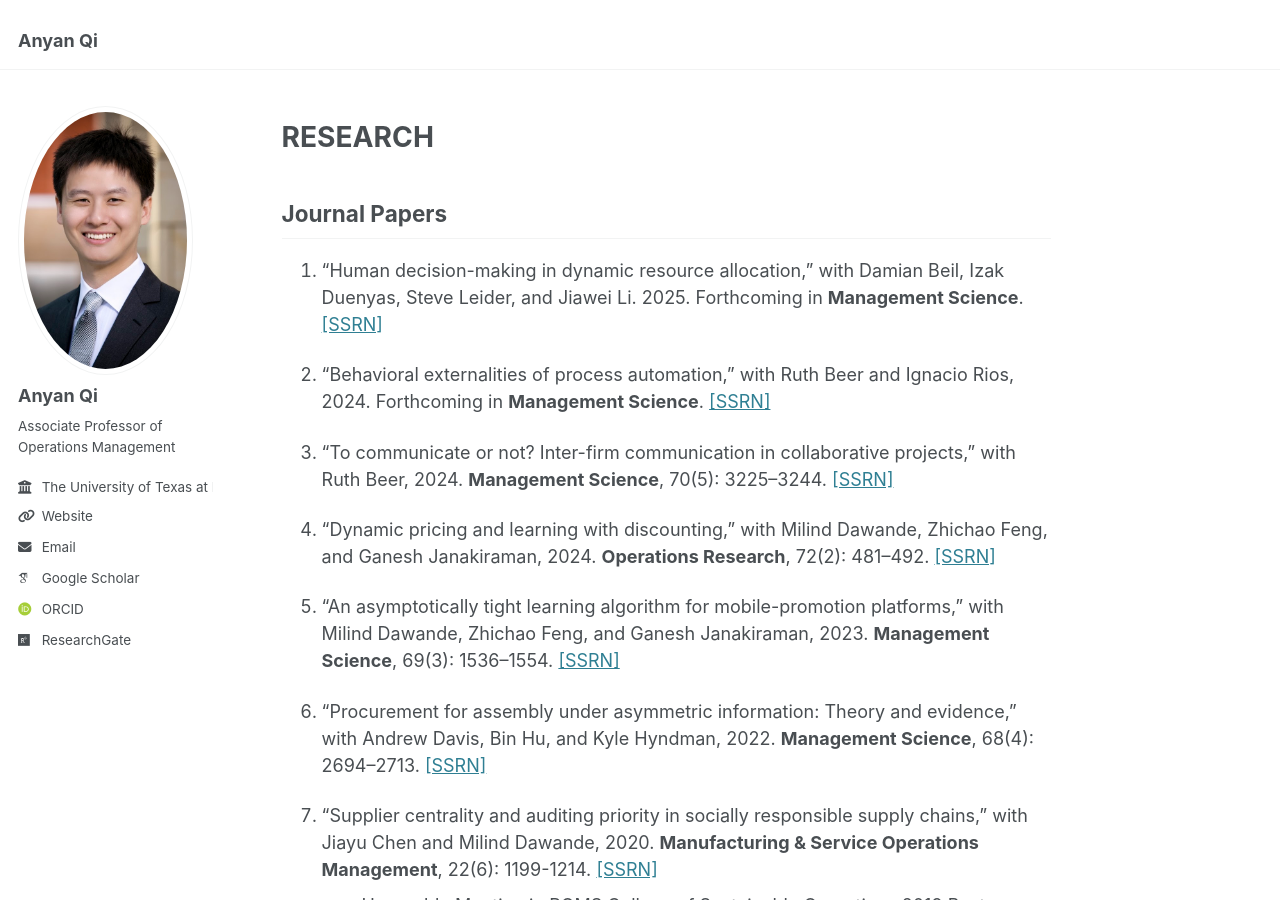
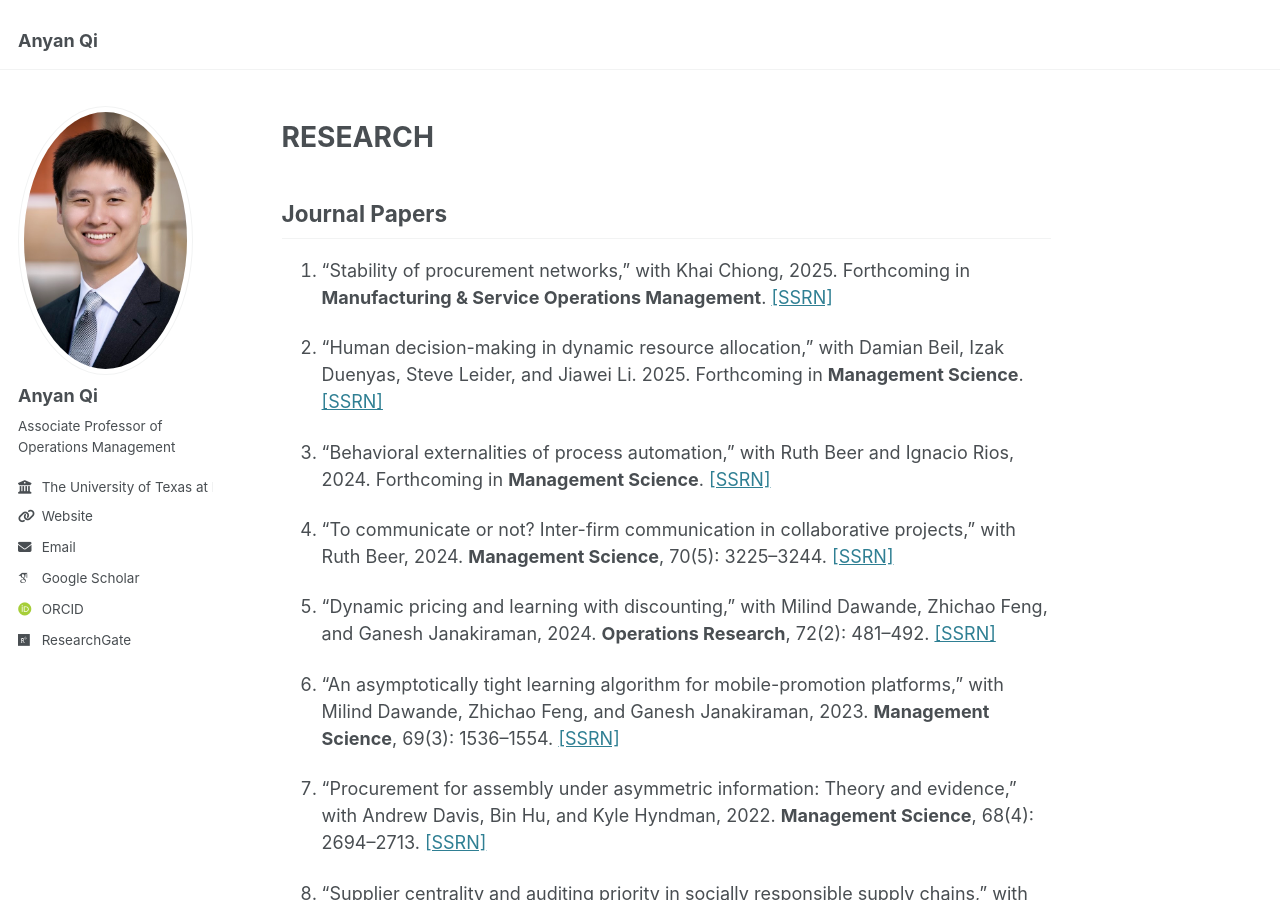
Before and after one commit to qi-anyan/qi-anyan.github.io, a Jekyll site: the page built from _pages/about.md, in a window 1280 px wide and 900 px high, scrolled down 661 px. Built offline with Jekyll 4.4.1, drawn with Linux system fonts in a browser that asks for light colours; some web fonts are replaced; some of the changed text lies outside the part shown.

Commit message:
Initial commit

```diff
--- a/_pages/about.md
+++ b/_pages/about.md
@@ -20,6 +20,7 @@ RESEARCH
 
 Journal Papers
 ------
+1. "Stability of procurement networks," with Khai Chiong, 2025. Forthcoming in **Manufacturing & Service Operations Management**. [[SSRN]](https://papers.ssrn.com/sol3/papers.cfm?abstract_id=4752112)
 
 1. "Human decision-making in dynamic resource allocation," with Damian Beil, Izak Duenyas, Steve Leider, and Jiawei Li. 2025. Forthcoming in **Management Science**. [[SSRN]](https://papers.ssrn.com/sol3/papers.cfm?abstract_id=4913075)
 
@@ -92,7 +91,7 @@ Working Papers
 
 1. "Team building and incentive schemes in collaborative projects," with Ruth Beer and Ignacio Rios. [[SSRN]](https://papers.ssrn.com/sol3/papers.cfm?abstract_id=4872792)
 
-1. "Why the best machine may not be the best: Incentivizing human-machine collaboration," with Xiaotong Guan and Shouqiang Wang.
+1. "Why the best machine may not be the best: Incentivizing human-machine collaboration," with Xiaotong Guan and Shouqiang Wang. [[SSRN]](https://papers.ssrn.com/sol3/papers.cfm?abstract_id=528)
 
 1. "Designing effective fundraising campaigns: The role of incentives and solicitation mechanisms," with Pramit Ghosh and Ignacio Rios.
 
```
Also changed, not shown: other parts of _pages/about.md (+0 -2 lines), 8 other files.
